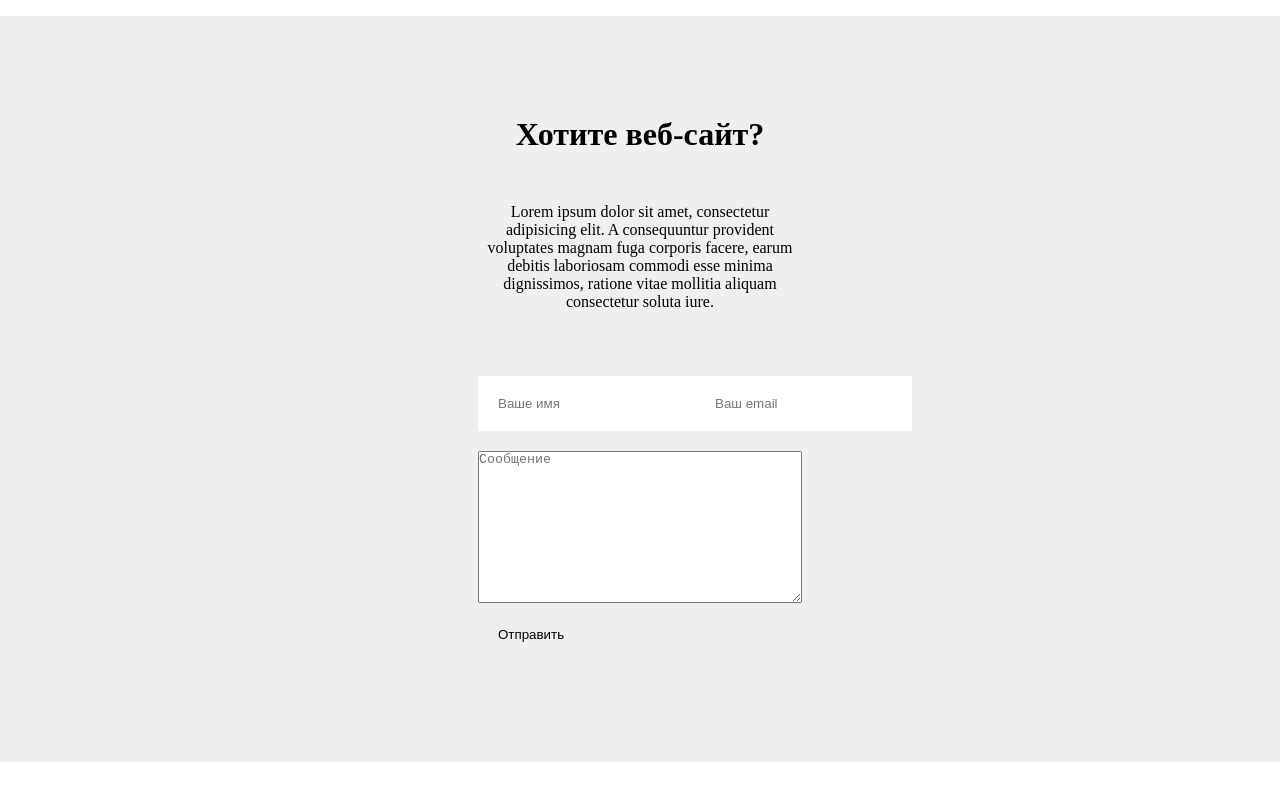
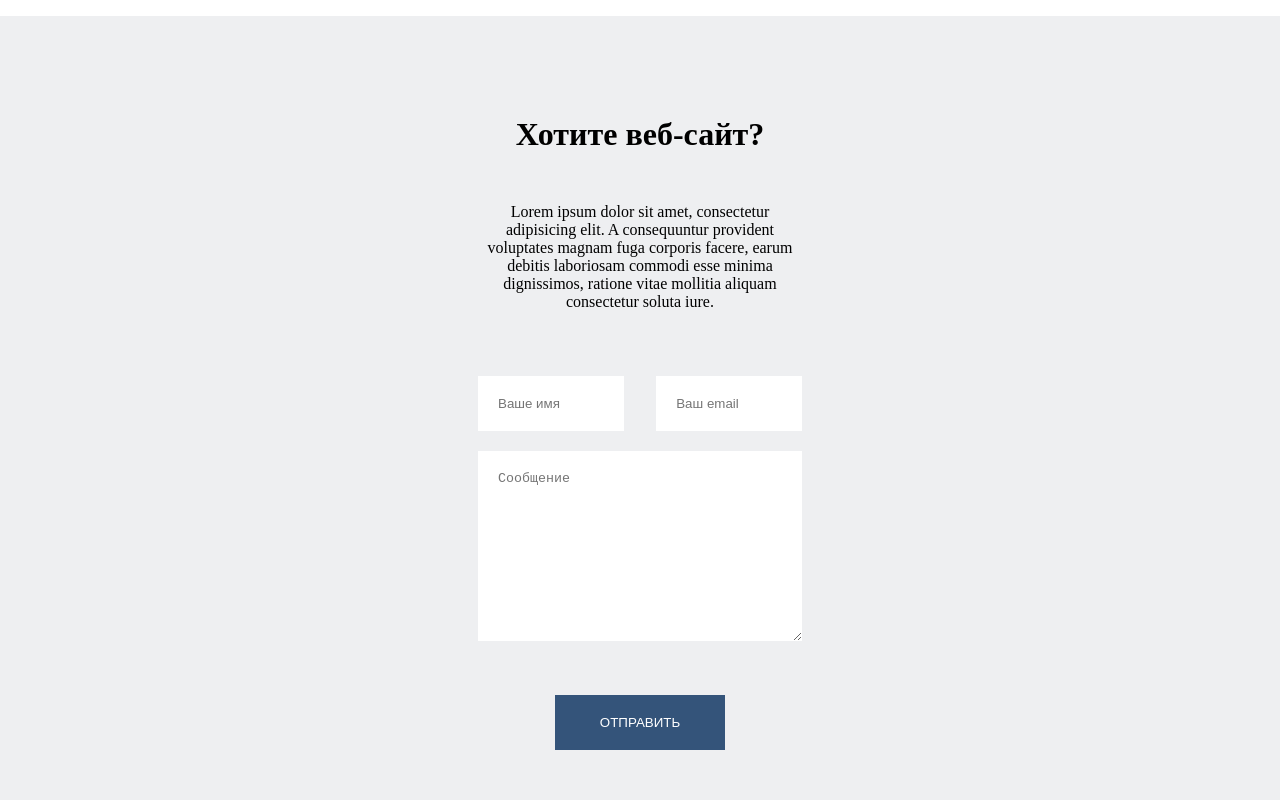
Before and after one commit to Sanya-dev/Project5, a plain HTML site: page index.html in a window 1280 px wide. Shown: the part 3635-4435 px from the top of the page. Before the commit the page ends 4397 px from the top, so only its background shows below. Drawn offline with Linux system fonts and the light colour scheme.

Commit message:
second commit

```diff
--- a/style.css
+++ b/style.css
@@ -232,14 +232,29 @@ form{
 }
 textarea{
     width: 100%;
+    border: none;
+    outline: none;
+    margin: 20px auto 50px ;
+    padding: 20px;
 }
 .form-control{
     display: flex;
     justify-content: space-between;
-    margin-bottom: 20px;
 }
-input{
+input[type="text"], input[type="email"] {
+    width: 45%;
     padding: 20px;
     border: none;
     outline: none;
 }
+input[type="submit"]{
+    display: block;
+    margin: auto;
+    height: 55px;
+    background-color: #34547A;
+    color: white;
+    border: none;
+    outline: none;
+    padding: 0 45px;
+    text-transform: uppercase;
+}
```
